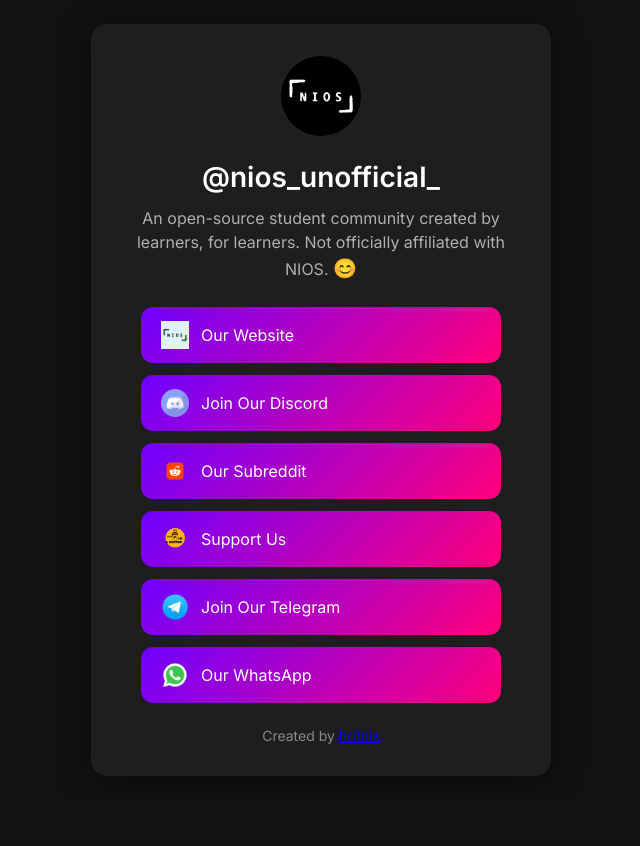
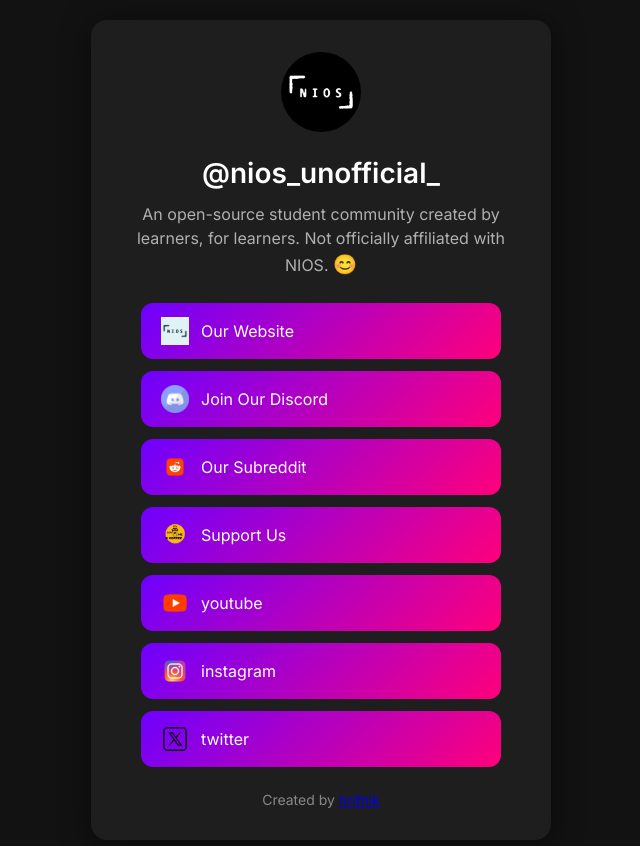
Before and after one commit to 123-4sachi/Nios-Unofficial-LinkTree, a plain HTML site: page index.html in a window 1280 px wide. Shown: the whole page, without its empty margins (319-959 px from the left). Before the commit the page ends 800 px from the top, so only its background shows below. Drawn offline with Linux system fonts and the light colour scheme; a script that the page names is missing.

Commit message:
add some more links

```diff
--- a/index.html
+++ b/index.html
@@ -1,5 +1,6 @@
 <!DOCTYPE html>
 <html lang="en">
+
 <head>
     <meta charset="UTF-8">
     <meta name="viewport" content="width=device-width, initial-scale=1.0">
@@ -7,6 +8,7 @@
     <link rel="stylesheet" href="styles.css">
     <link href="https://fonts.googleapis.com/css2?family=Inter:wght@400;600&display=swap" rel="stylesheet">
 </head>
+
 <body>
     <div class="container">
         <div class="todo-app">
@@ -25,25 +27,38 @@
                     <img src="img/discord logo.webp" class="button-image" alt="Discord Logo">
                     Join Our Discord
                 </a>
-                <a href="https://www.reddit.com/r/Nios_unofficial/" class="button-with-icon" target="_blank" rel="noopener">
+                <a href="https://www.reddit.com/r/Nios_unofficial/" class="button-with-icon" target="_blank"
+                    rel="noopener">
                     <img src="img/reddit logo.webp" class="button-image" alt="Reddit Logo">
                     Our Subreddit
                 </a>
-                <a href="https://buymeachai.ankushminda.com/NiosUnofficialStudentsCommunity" class="button-with-icon" target="_blank" rel="noopener">
+                <a href="https://buymeachai.ankushminda.com/NiosUnofficialStudentsCommunity" class="button-with-icon"
+                    target="_blank" rel="noopener">
                     <img src="img/chai.png" class="button-image" alt="Buy Me a Chai Logo">
                     Support Us
                 </a>
-                <a href="https://t.me/NIOSUnofficial" class="button-with-icon" target="_blank" rel="noopener">
-                    <img src="img/1419139_telegram_icon.png" class="button-image" alt="Telegram Logo">
-                    Join Our Telegram
+                 <a href="https://www.youtube.com/@NIOSUnofficial/videos" class="button-with-icon" target="_blank"
+                    rel="noopener">
+                    <img src="img/icons8-youtube-144.png" class="button-image" alt="WhatsApp Logo">
+                    youtube
                 </a>
-                <a href="https://www.whatsapp.com/channel/0029VamKd7w3LdQV8AqlNF1h" class="button-with-icon" target="_blank" rel="noopener">
-                    <img src="img/icons8-whatsapp-144.png" class="button-image" alt="WhatsApp Logo">
-                    Our WhatsApp
+
+
+                <a href="https://www.instagram.com/nios_unofficial_/" class="button-with-icon" target="_blank"
+                    rel="noopener">
+                    <img src="img/icons8-instagram-144.png" class="button-image" alt="WhatsApp Logo">
+                    instagram
+                </a>
+
+                <a href="https://x.com/NIOSUnofficial?t=GYHKRzJoYjQ-TLi-inaQIg&s=09" class="button-with-icon"
+                    target="_blank" rel="noopener">
+                    <img src="img/icons8-twitter-150.png" class="button-image" alt="WhatsApp Logo">
+                    twitter
                 </a>
             </div>
             <footer>
-                <p>Created by <a href="https://github.com/123-4sachi/Nios-Unofficial-LinkTree" target="_blank" rel="noopener">hrithik</a></p>
+                <p>Created by <a href="https://github.com/123-4sachi/Nios-Unofficial-LinkTree" target="_blank"
+                        rel="noopener">hrithik</a></p>
 
                 <!-- i don't know the copyright so this comment -->
                 <!-- <p>© 2025 NIOS Unofficial Community. All rights reserved.</p> -->
@@ -52,4 +67,5 @@
     </div>
     <script src="script.js"></script>
 </body>
+
 </html>
```
Also changed, not shown: img/icons8-instagram-144.png (added), img/icons8-twitter-150.png (added), img/icons8-youtube-144.png (added).
